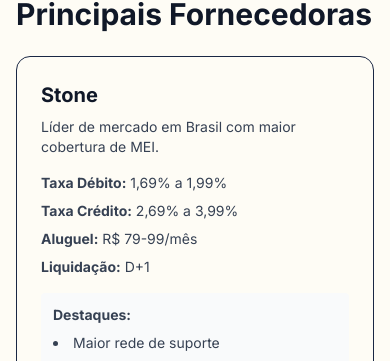
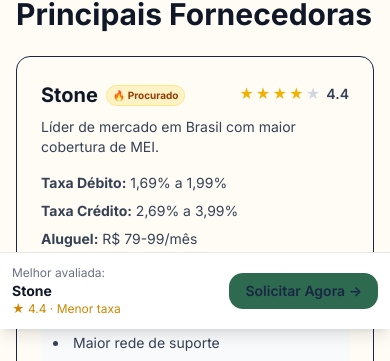
Before and after one commit to vitormdandrade/t3-mei-tools, a Next.js app: page /melhores/melhores-maquininhas-mei in a window 390 px wide. Shown: the part 483-844 px from the top of the page. Built offline with nearby package versions, Linux system fonts and the light colour scheme; no server answers.

Commit message:
CRO: upgrade maquininhas page — add StarRating, badges, trust badges, social proof, sticky CTA

```diff
--- a/app/melhores/melhores-maquininhas-mei/Client.tsx
+++ b/app/melhores/melhores-maquininhas-mei/Client.tsx
@@ -2,6 +2,7 @@
 
 import { AffiliateCta } from '@/components/AffiliateCta';
 import { buildAffiliateUrl } from '@/config/affiliates';
+import StarRating from '@/components/StarRating';
 
 const MAQUININHAS = [
   {
@@ -11,6 +12,7 @@ const MAQUININHAS = [
     taxas: { debito: '1,69% a 1,99%', credito: '2,69% a 3,99%', aluguel: 'R$ 79-99/mês', liquidacao: 'D+1' },
     highlights: ['Maior rede de suporte', 'Equipamentos modernos', 'Integração com diversos sistemas'],
     affiliate_url: '#',
+    rating: 4.4,
   },
   {
     id: 'mercado-pago',
@@ -19,6 +21,7 @@ const MAQUININHAS = [
     taxas: { debito: '1,69% a 1,99%', credito: '2,69% a 3,99%', aluguel: 'Grátis ou baixo', liquidacao: 'D+1' },
     highlights: ['Integração Mercado Livre', 'Avançado antecipação', 'App simples'],
     affiliate_url: '#',
+    rating: 4.3,
   },
   {
     id: 'sumup',
@@ -27,6 +30,7 @@ const MAQUININHAS = [
     taxas: { debito: '1,69%', credito: '2,49% a 2,99%', aluguel: 'Grátis', liquidacao: 'D+1' },
     highlights: ['Equipamento portátil', 'Sem aluguel', 'Suporte 24/7'],
     affiliate_url: '#',
+    rating: 4.0,
   },
   {
     id: 'infinitepay',
@@ -35,6 +39,7 @@ const MAQUININHAS = [
     taxas: { debito: '1,99%', credito: '2,99%', aluguel: 'Grátis', liquidacao: '24h' },
     highlights: ['Antecipação automática', 'Taxa competitiva', 'Sem aluguel'],
     affiliate_url: '#',
+    rating: 4.1,
   },
 ];
 
@@ -59,7 +64,19 @@ export default function MelhoresMaquininhas() {
         <div className="grid grid-cols-1 md:grid-cols-2 gap-6">
           {MAQUININHAS.map((m) => (
             <div key={m.id} className="border dark:border-gray-700 rounded-lg p-6 hover:shadow-lg transition">
-              <h3 className="text-xl font-bold text-gray-900 dark:text-gray-100 mb-2">{m.name}</h3>
+              <div className="flex items-start justify-between mb-2">
+                <div className="flex items-center gap-2 flex-wrap">
+                  <h3 className="text-xl font-bold text-gray-900 dark:text-gray-100">{m.name}</h3>
+                  {MAQUININHAS.sort((a, b) => b.rating - a.rating).slice(0, 2).some(top => top.id === m.id) && (
+                    <span className="inline-flex items-center gap-0.5 bg-amber-100 text-amber-800 text-[10px] font-bold px-1.5 py-0.5 rounded-full border border-amber-200 whitespace-nowrap">
+                      🔥 Procurado
+                    </span>
+                  )}
+                </div>
+                <div className="text-yellow-500 dark:text-yellow-400 flex-shrink-0">
+                  <StarRating rating={m.rating} size="sm" />
+                </div>
+              </div>
               <p className="text-gray-700 dark:text-gray-300 text-sm mb-4">{m.description}</p>
               <div className="space-y-2 text-sm text-gray-700 dark:text-gray-300 mb-4">
                 <p><strong>Taxa Débito:</strong> {m.taxas.debito}</p>
@@ -144,6 +161,57 @@ export default function MelhoresMaquininhas() {
         </ul>
       </div>
 
+      {/* Social Proof Banner */}
+      <div className="bg-gradient-to-r from-accent to-accent-secondary text-white rounded-lg p-6 text-center">
+        <p className="text-lg font-bold mb-1">
+          🔥 Mais de 3.500 MEIs já compararam maquininhas este mês
+        </p>
+        <p className="text-muted-soft text-sm">
+          Escolha a maquininha ideal e comece a vender no cartão — sem burocracia e com as menores taxas
+        </p>
+      </div>
+
+      {/* Trust Badges */}
+      <section className="grid grid-cols-2 md:grid-cols-4 gap-4">
+        {[
+          { icon: '🔒', label: 'Links Seguros' },
+          { icon: '⭐', label: 'Avaliações Reais' },
+          { icon: '📊', label: 'Taxas Transparentes' },
+          { icon: '⚡', label: 'Instalação Rápida' },
+        ].map((badge) => (
+          <div key={badge.label} className="border dark:border-gray-700 rounded-lg p-3 text-center bg-white dark:bg-gray-900 hover:shadow-md transition">
+            <div className="text-2xl mb-1">{badge.icon}</div>
+            <p className="text-xs font-semibold text-gray-700 dark:text-gray-300">{badge.label}</p>
+          </div>
+        ))}
+      </section>
+
+      {/* Sticky Mobile CTA */}
+      <div className="md:hidden fixed bottom-0 left-0 right-0 bg-white dark:bg-gray-900 border-t border-gray-200 dark:border-gray-700 p-3 z-50 shadow-lg">
+        <div className="flex items-center justify-between gap-3">
+          <div className="flex-1 min-w-0">
+            <p className="text-xs text-gray-500 dark:text-gray-400">Melhor avaliada:</p>
+            <p className="text-sm font-bold text-gray-900 dark:text-gray-100 truncate">
+              {MAQUININHAS.sort((a, b) => b.rating - a.rating)[0]?.name}
+            </p>
+            <p className="text-xs text-yellow-600 dark:text-yellow-400">
+              ★ {MAQUININHAS.sort((a, b) => b.rating - a.rating)[0]?.rating} · Menor taxa
+            </p>
+          </div>
+          <AffiliateCta
+            href={buildAffiliateUrl(
+              MAQUININHAS.sort((a, b) => b.rating - a.rating)[0]?.id ?? '',
+              MAQUININHAS.sort((a, b) => b.rating - a.rating)[0]?.affiliate_url ?? '#'
+            )}
+            partner={MAQUININHAS.sort((a, b) => b.rating - a.rating)[0]?.id ?? ''}
+            page="melhores-maquininhas-mei"
+            className="flex-shrink-0 bg-accent text-white text-sm px-4 py-2 rounded-lg font-semibold hover:bg-accent-hover whitespace-nowrap"
+          >
+            Solicitar Agora →
+          </AffiliateCta>
+        </div>
+      </div>
+
       {/* FAQPage Structured Data */}
       <script
         type="application/ld+json"
```
